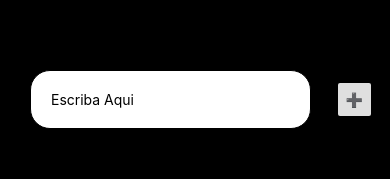
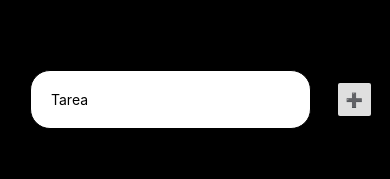
Before and after one commit to NatachaVergara/lista-nvergara, a React Native app: screen / in a window 390 px wide. Shown: the part 153-332 px from the top of the page. Built offline with nearby package versions, Linux system fonts and the light colour scheme.

Commit message:
terminado

```diff
--- a/src/Components/AddItem/AddItem.js
+++ b/src/Components/AddItem/AddItem.js
@@ -11,7 +11,7 @@ const AddItem = ({ textItem, setTextItem, setItemList }) => {
     return (
         <View style={styles.inputContainer} >
             <TextInput
-                placeholder={'Escriba Aqui'}
+                placeholder={'Tarea'}
                 value={textItem}
                 onChangeText={onHandleChangeText}
                 style={styles.textInput}
```
